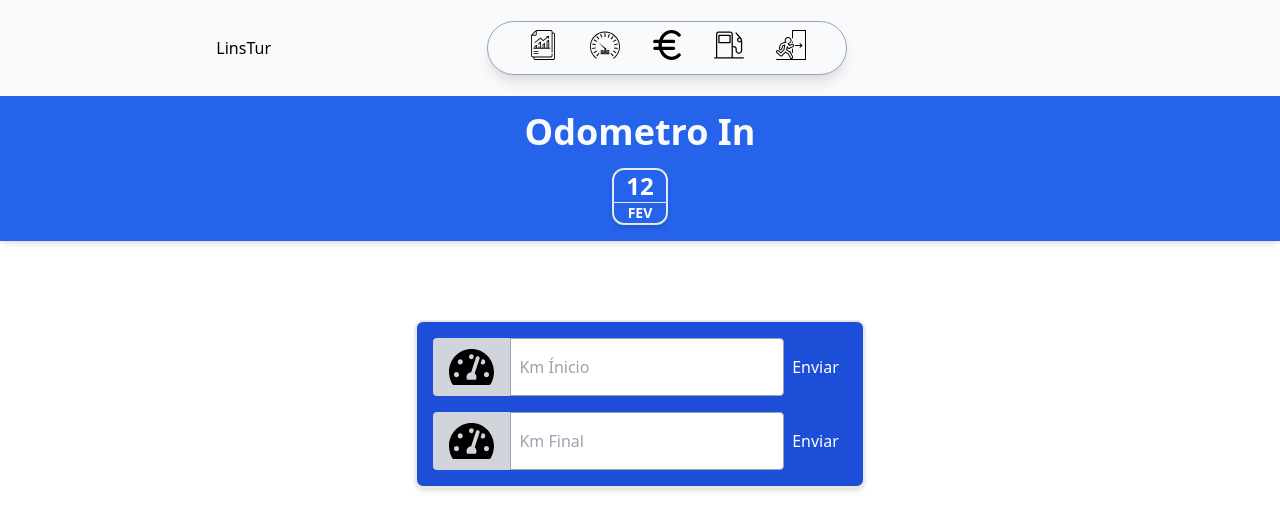
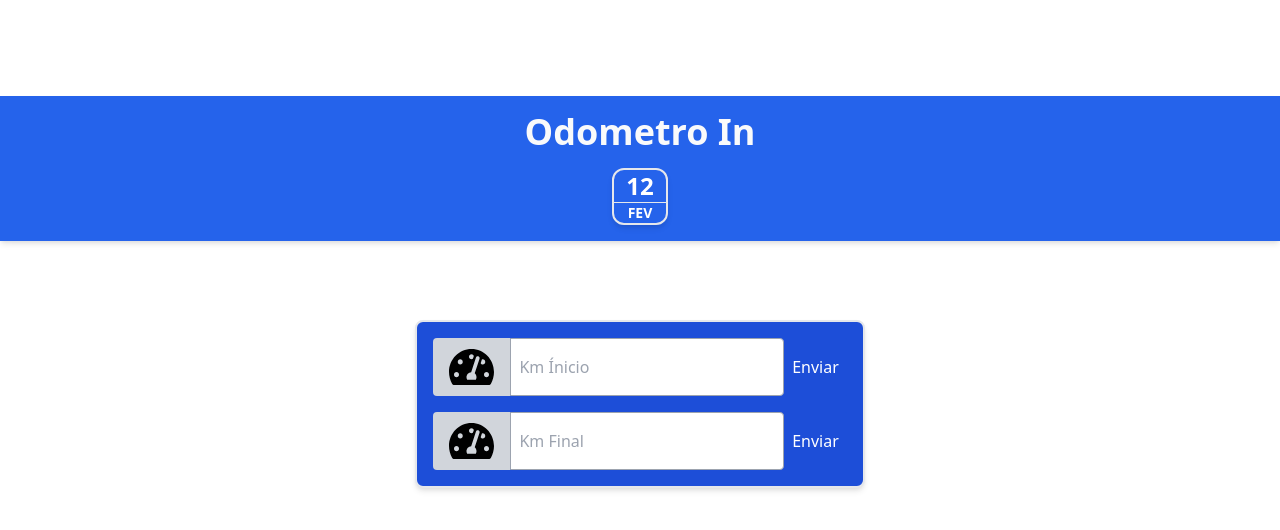
Before and after one commit to Claudio-Lins/linstur-tvde, a Next.js app: page /odometroin in a window 1280 px wide. Shown: the top 530 px of the page. Built offline with nearby package versions, Linux system fonts and the light colour scheme.

Commit message:
Update Layout.js

```diff
--- a/components/Layout.js
+++ b/components/Layout.js
@@ -1,9 +1,7 @@
-import NavFooter from "../components/NavFooter";
-import NavHeader from "../components/NavHeader";
 import Head from "next/head";
 
 
-export default function Layout({ children, title = "LinsTur - TVDE" }) {
+export default function Layout({ children, title = "Rede Sem Fronteiras" }) {
   return (
     <>
       <div>
@@ -16,10 +14,8 @@ export default function Layout({ children, title = "LinsTur - TVDE" }) {
           />
         </Head>
         <header>
-          <NavHeader />
         </header>
         {children}
-        <NavFooter />
       </div>
     </>
   );
```
